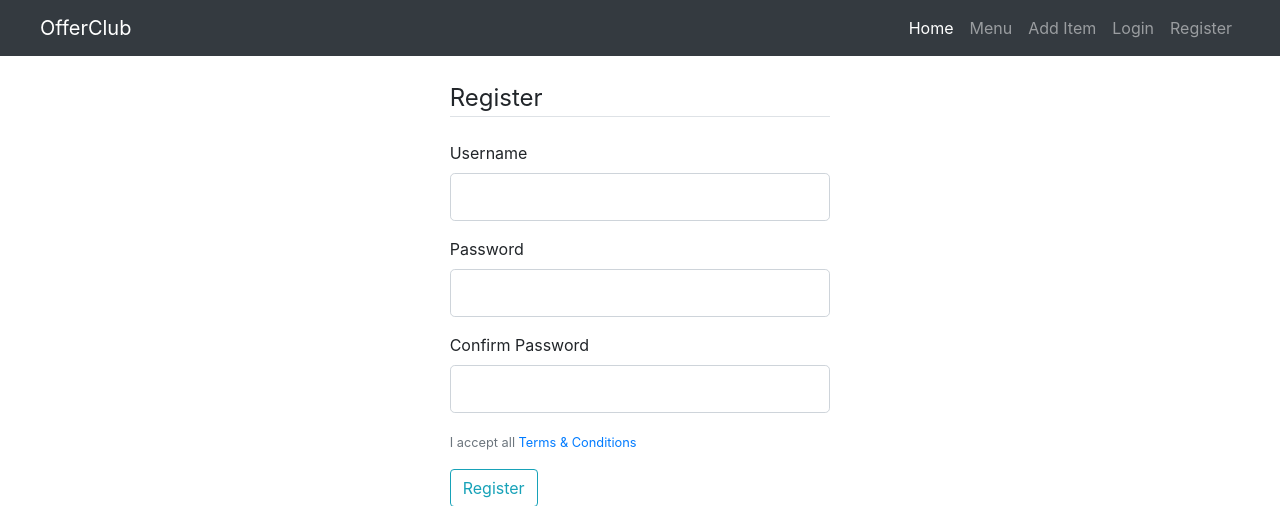
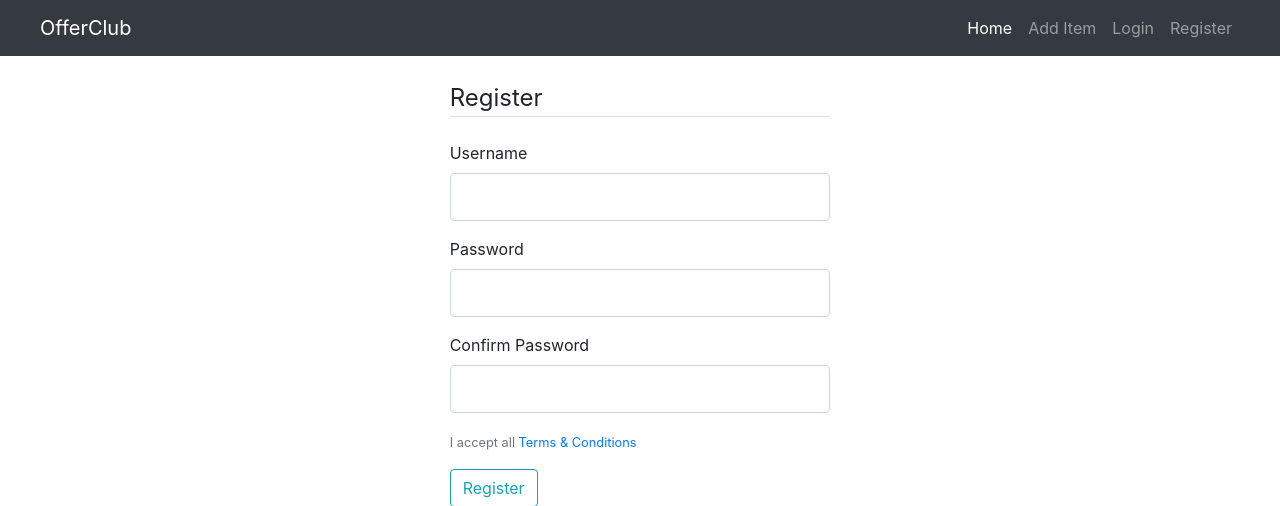
Before and after one commit to Bugswriter/offerclub, a Flask app: page /register/1 in a window 1280 px wide. Shown: the top 506 px of the page. Run offline with Flask 2, Linux system fonts and the light colour scheme; some libraries are stand-ins or nearby versions.

Commit message:
laksjdfd

```diff
--- a/hungrynigga/items/routes.py
+++ b/hungrynigga/items/routes.py
@@ -8,7 +8,8 @@ from hungrynigga.items.utils import getCartTotal
 items = Blueprint('items', __name__)
 
 
-@items.route('/menu', methods=['GET'])
+@items.route('/', methods=['GET'])
+@items.route('/home', methods=['GET'])
 def menu():
 	items = Item.query.all()
 	if current_user.is_authenticated:
--- a/hungrynigga/templates/layout.html
+++ b/hungrynigga/templates/layout.html
@@ -25,10 +25,6 @@
 	    <ul class="navbar-nav  mt-2 mt-lg-0 mr-4">
 	      <li class="nav-item active">
 	        <a class="nav-link" href="/home">Home <span class="sr-only">(current)</span></a>
-	      </li>
-	      <li class="nav-item">
-	        <a class="nav-link" href="/menu">Menu</a>
-
 	      </li>
 	      <li class="nav-item">
 	        <a class="nav-link" href="/additem">Add Item</a>
```
Also changed, not shown: hungrynigga/main/routes.py (+4 -4 lines).
